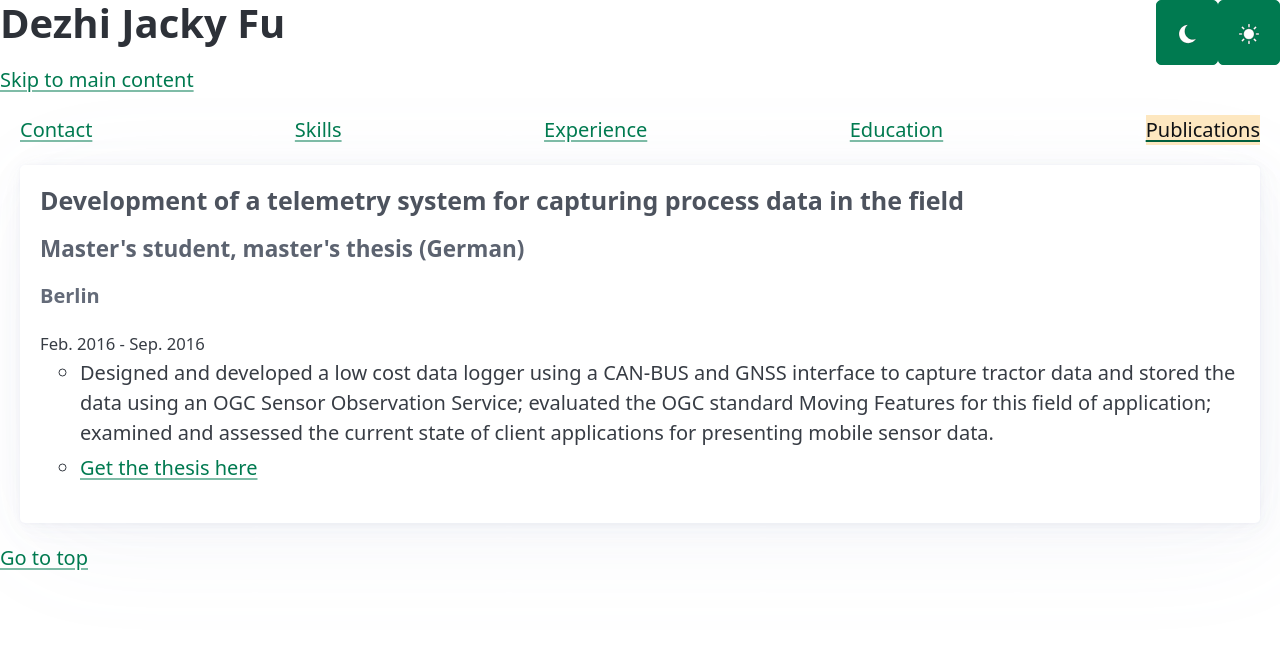
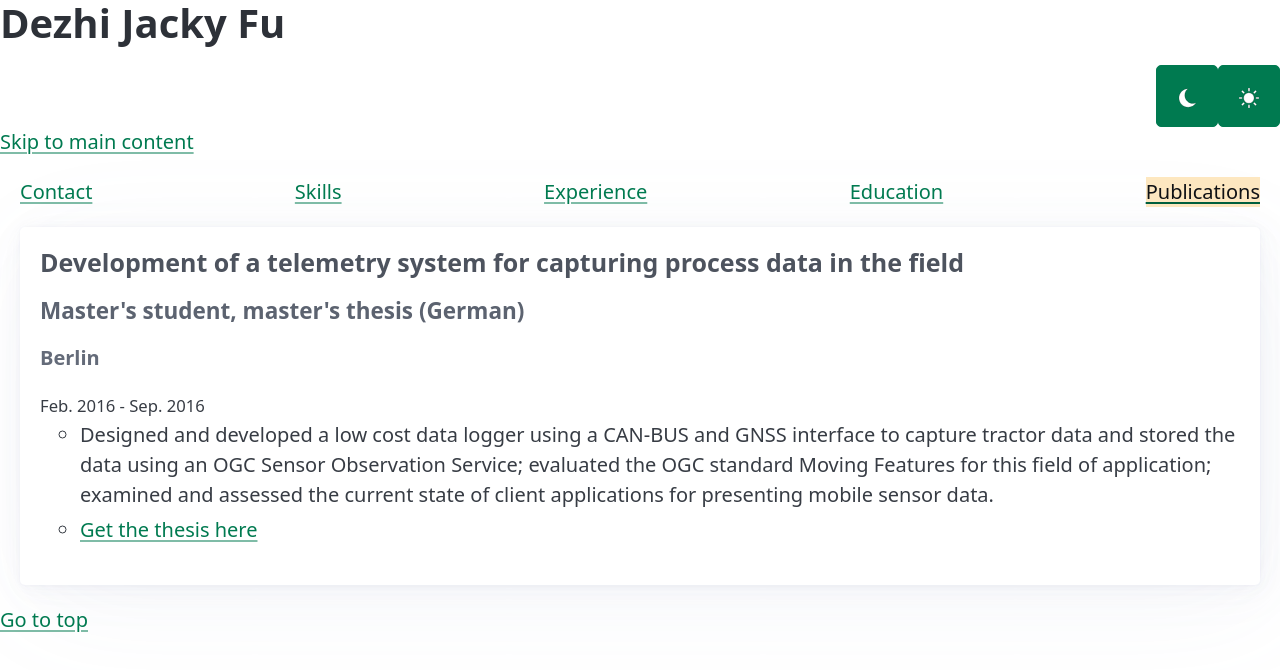
Before and after one commit to jackyscript/dejafu-cv, a Vue app: page /publication in a window 1280 px wide. Shown: the top 670 px of the page. Built offline with nearby package versions, Linux system fonts and the light colour scheme.

Commit message:
Extract menu

```diff
--- a/src/App.vue
+++ b/src/App.vue
@@ -1,6 +1,7 @@
 <script setup>
 import { RouterLink, RouterView } from 'vue-router'
 import HeaderComponent from './components/HeaderComponent.vue'
+import MenuComponent from './components/MenuComponent.vue'
 </script>
 
 <template>
@@ -8,6 +9,7 @@ import HeaderComponent from './components/HeaderComponent.vue'
     <!--img alt="Vue logo" class="logo" src="@/assets/logo.svg" width="125" height="125" /-->
 
     <HeaderComponent msg="Dezhi Jacky Fu" />
+    <MenuComponent></MenuComponent>
     <a href="#main">Skip to main content</a>
     <nav class="nav">
       <RouterLink to="/">Contact</RouterLink>
--- a/src/components/HeaderComponent.vue
+++ b/src/components/HeaderComponent.vue
@@ -5,26 +5,11 @@ defineProps({
     required: true
   }
 })
-
-function darken() {
-  document.documentElement.setAttribute('data-theme', 'dark')
-}
-function brighten() {
-  document.documentElement.setAttribute('data-theme', 'light')
-}
 </script>
 
 <template>
-  <div class="flex">
+  <div>
     <h1 class="msg">{{ msg }}</h1>
-    <button role="button" title="Darken" @click="darken">
-      <img aria-hidden="true" class="logo" src="../assets/icons/darken.svg" alt="Darken" />
-      <span hidden>Darken</span>
-    </button>
-    <button role="button" title="Brighten" @click="brighten">
-      <img aria-hidden="true" class="logo" src="../assets/icons/brighten.svg" alt="Brighten" />
-      <span hidden>Brighten</span>
-    </button>
   </div>
 </template>
 
@@ -36,9 +21,4 @@ function brighten() {
 .logo {
   width: 20px;
 }
-
-.flex {
-  display: flex;
-  justify-content: flex-end;
-}
 </style>
--- /dev/null
+++ b/src/components/MenuComponent.vue
@@ -0,0 +1,36 @@
+<script setup>
+function darken() {
+  document.documentElement.setAttribute('data-theme', 'dark')
+}
+function brighten() {
+  document.documentElement.setAttribute('data-theme', 'light')
+}
+</script>
+
+<template>
+  <div class="flex">
+    <button role="button" title="Darken" @click="darken">
+      <img aria-hidden="true" class="logo" src="../assets/icons/darken.svg" alt="Darken" />
+      <span hidden>Darken</span>
+    </button>
+    <button role="button" title="Brighten" @click="brighten">
+      <img aria-hidden="true" class="logo" src="../assets/icons/brighten.svg" alt="Brighten" />
+      <span hidden>Brighten</span>
+    </button>
+  </div>
+</template>
+
+<style scoped>
+.msg {
+  margin-right: auto;
+}
+
+.logo {
+  width: 20px;
+}
+
+.flex {
+  display: flex;
+  justify-content: flex-end;
+}
+</style>
```
